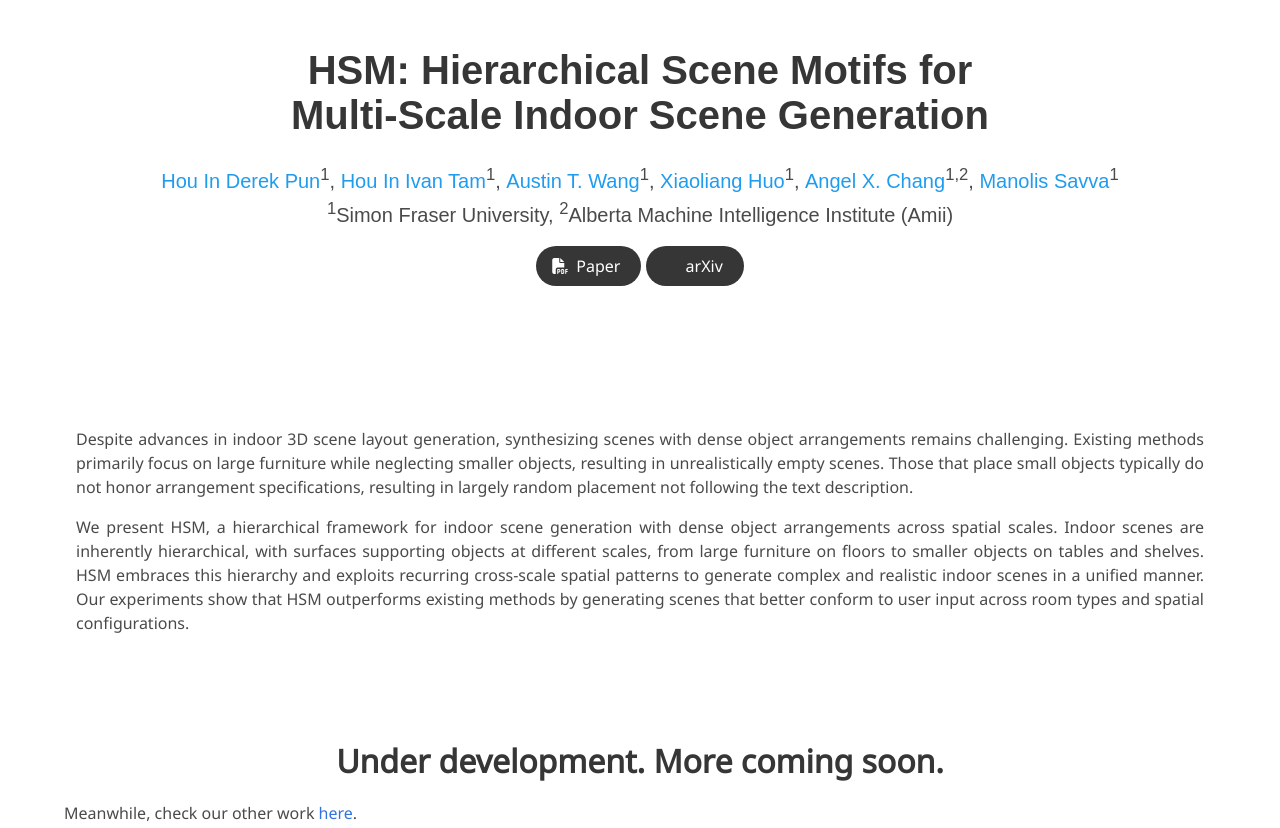
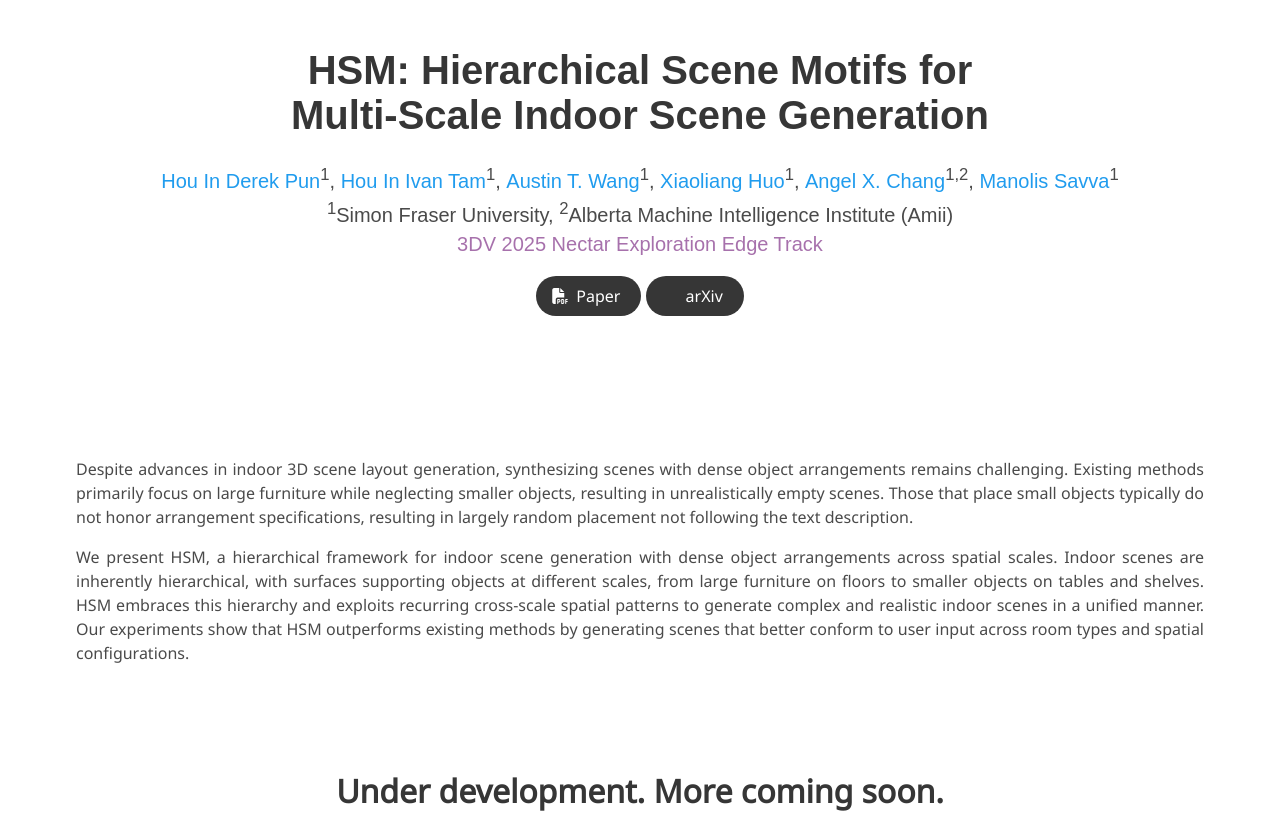
Before and after one commit to 3dlg-hcvc/hsm, a plain HTML site: page docs/index.html in a window 1280 px wide. Shown: the top 828 px of the page. Drawn offline with nearby package versions, Linux system fonts and the light colour scheme; some icons are missing; a web font is replaced by a local one.

Commit message:
Update index.html

```diff
--- a/docs/index.html
+++ b/docs/index.html
@@ -71,9 +71,9 @@
               <span class="author-block"><sup>1</sup>Simon Fraser University,</span>
               <span class="author-block"><sup>2</sup>Alberta Machine Intelligence Institute (Amii)</span>
             </div>
-            <!-- <div class="is-size-5 publication-authors">
-              <span class="author-block" style="color:#a771ac"></span>
-            </div> -->
+            <div class="is-size-5 publication-authors">
+              <span class="author-block" style="color:#a771ac">3DV 2025 Nectar Exploration Edge Track</span>
+            </div>
 
             <div class="column has-text-centered">
               <div class="publication-links">
```
